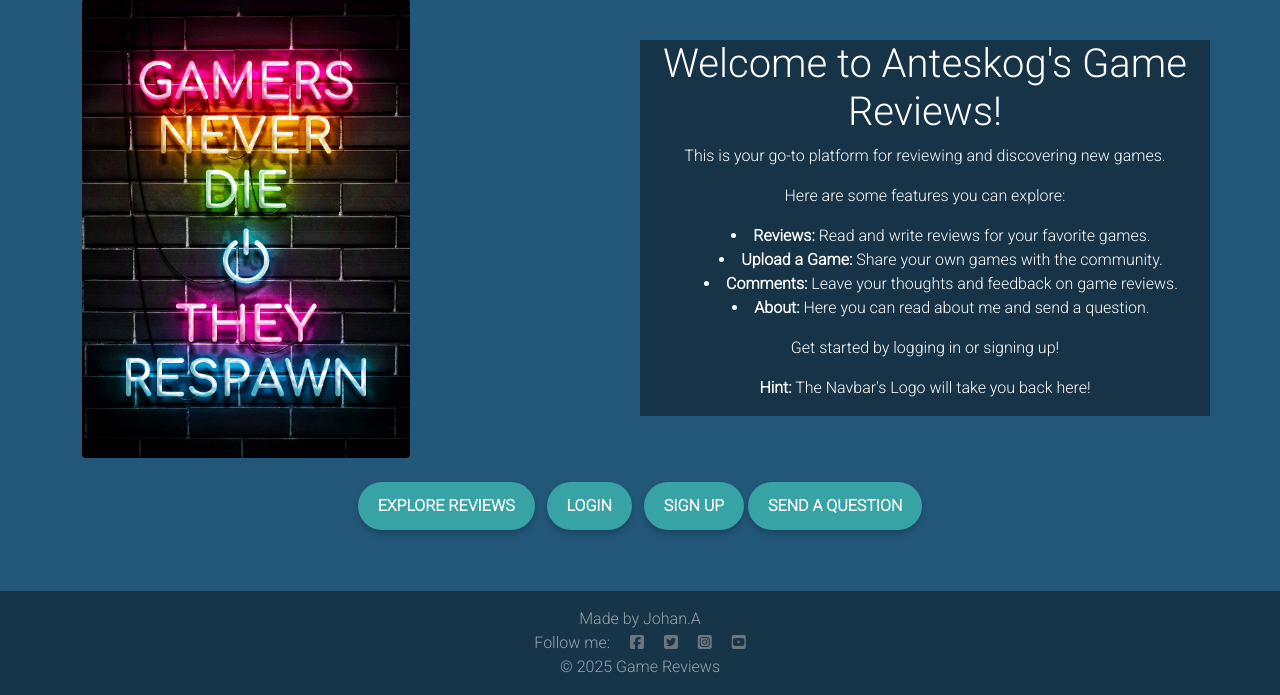
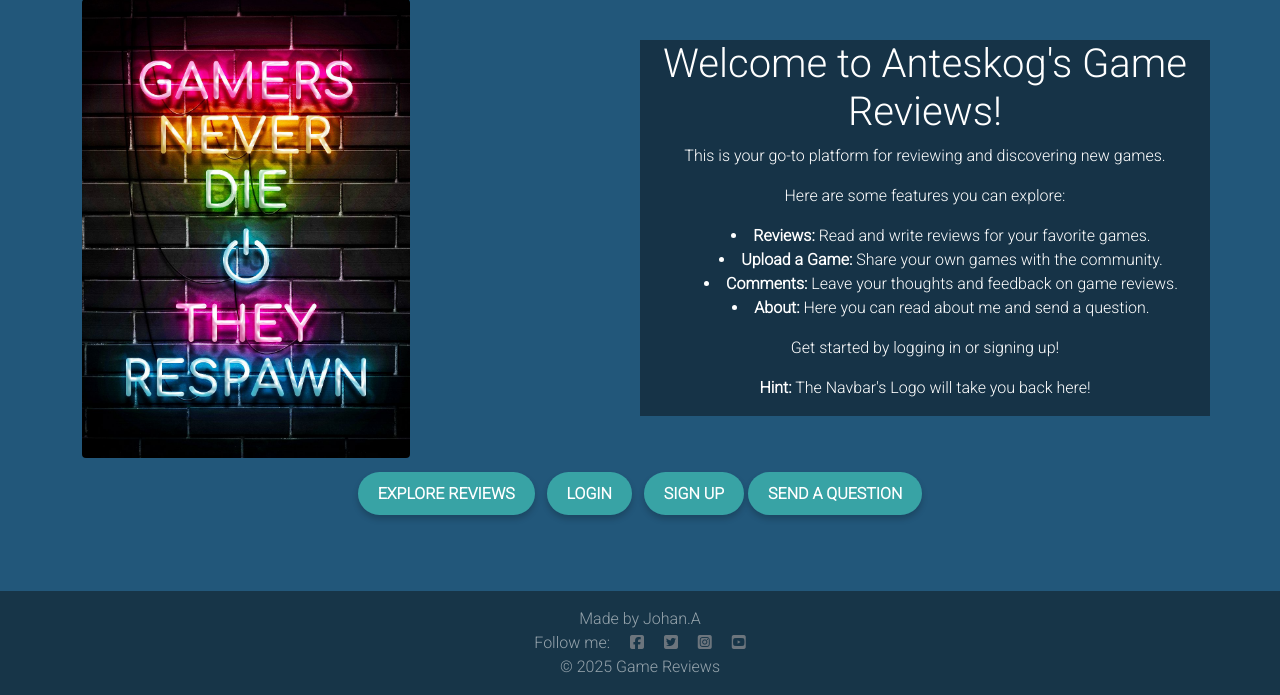
Before and after one commit to Johan-4P/anteskogs_game_reviews, a Django app: page / in a window 1280 px wide. Shown: the part 113-808 px from the top of the page. Run offline with Django 5.2, Linux system fonts and the light colour scheme; some libraries are stand-ins or nearby versions.

Commit message:
Refactor button styles for consistency; update class names and enhance hover effects for modern buttons

```diff
--- a/about/templates/about/about.html
+++ b/about/templates/about/about.html
@@ -41,7 +41,7 @@
             <form method="post" class="styled-form">
                 {{ contact_form | crispy }}
                 {% csrf_token %}
-                <button type="submit" class="btn btn-modern" id="liveAlertBtn">Submit</button>
+                <button type="submit" class="btn-modern" id="liveAlertBtn">Submit</button>
             </form>
         </div>
     </div>
--- a/about/templates/about/thanks.html
+++ b/about/templates/about/thanks.html
@@ -6,6 +6,6 @@
     <div class="container mt-5">
         <h2>Thank You!</h2>
         <p>Your message has been sent successfully. We will get back to you shortly!</p>
-        <a href="{% url 'home' %}" class="btn btn-modern mt-3">Back to Home</a>
+        <a href="{% url 'home' %}" class="btn-modern mt-3">Back to Home</a>
     </div>
 {% endblock %}
--- a/reviews/templates/reviews/edit_comment.html
+++ b/reviews/templates/reviews/edit_comment.html
@@ -6,8 +6,8 @@
             <form method="post" action="{% url 'edit_comment' comment.id %}">
                 {% csrf_token %}
                 {{ form.as_p }}
-                <button onclick="document.getElementById('id04').style.display='flex'" class="btn-delete btn-modern">Delete</button>
-                <button type="submit" class="btn btn-modern">Save</button>
+                <button onclick="document.getElementById('id04').style.display='flex'" class="btn-delete">Delete</button>
+                <button type="submit" class="btn-modern">Save</button>
             </form>
 
             <div id="id04" class="modal">
--- a/reviews/templates/reviews/edit_game.html
+++ b/reviews/templates/reviews/edit_game.html
@@ -11,7 +11,7 @@
     <form method="POST" enctype="multipart/form-data">
         {% csrf_token %}
         {{ form.as_p }}
-        <button type="submit" class="btn btn-modern">Save changes</button>
+        <button type="submit" class="btn-modern">Save changes</button>
     </form>
 </div>
 {% endblock %}
--- a/reviews/templates/reviews/home.html
+++ b/reviews/templates/reviews/home.html
@@ -30,14 +30,14 @@
 
     <!-- Buttons to navigate to Reviews, Login, and Sign Up -->
     <div class="mt-4 text-center">
-        <a href="{% url 'reviews' %}" class="btn btn-modern me-2">Explore Reviews</a>
+        <a href="{% url 'reviews' %}" class="btn-modern me-2">Explore Reviews</a>
         {% if user.is_authenticated %}
-            <a href="{% url 'upload_game' %}" class="btn btn-modern">Upload a Game</a>
-            <a href="{% url 'about' %}" class="btn btn-modern">About</a>
+            <a href="{% url 'upload_game' %}" class="btn-modern">Upload a Game</a>
+            <a href="{% url 'about' %}" class="btn-modern">About</a>
         {% else %}
-            <a href="{% url 'account_login' %}" class="btn btn-modern login me-2">Login</a>
-            <a href="{% url 'account_signup' %}" class="btn btn-modern">Sign Up</a>
-            <a href="{% url 'about' %}" class="btn btn-modern">Send a Question</a>
+            <a href="{% url 'account_login' %}" class="btn-modern login me-2">Login</a>
+            <a href="{% url 'account_signup' %}" class="btn-modern">Sign Up</a>
+            <a href="{% url 'about' %}" class="btn-modern">Send a Question</a>
         {% endif %}
     </div>
 </div>
--- a/reviews/templates/reviews/upload_game.html
+++ b/reviews/templates/reviews/upload_game.html
@@ -22,7 +22,7 @@
         </div>
         {% endif %}
         <hr>
-        <button type="submit" class="btn btn-modern">Upload</button>
+        <button type="submit" class="btn-modern">Upload</button>
     </form>
 </div>
 {% endblock %}
--- a/static/css/style.css
+++ b/static/css/style.css
@@ -281,7 +281,7 @@ a:active {
 
 
 .btn-modern:hover {
-    background-color: #80ED99;
+    background-color: #53b56a;
     box-shadow: 0px 8px 12px rgba(0, 0, 0, 0.3);
 }
 
@@ -312,6 +312,14 @@ a:active {
     transition: all 0.3s ease;
     margin-bottom: 15px;
     cursor: pointer;
+}
+.btn-delete:hover {
+    background: #ff4d4d;
+    box-shadow: 0px 8px 12px rgba(0, 0, 0, 0.3);
+}
+.btn-delete:active {
+    background: #ff1a1a;
+    transform: scale(0.98);
 }
 
 .btn-like:hover,
```
Also changed, not shown: 1 other file.
